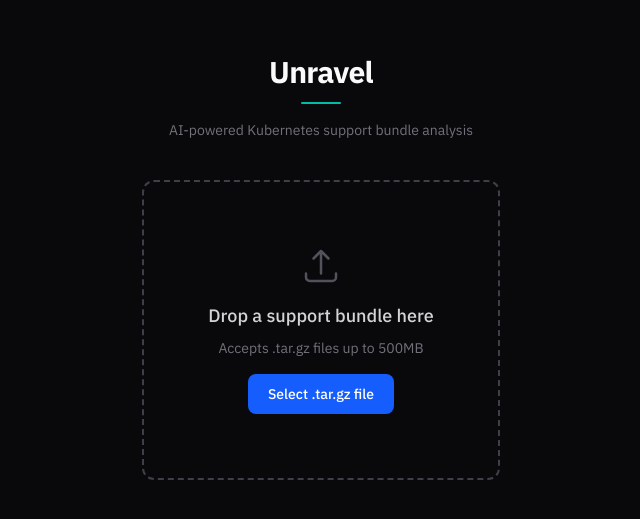
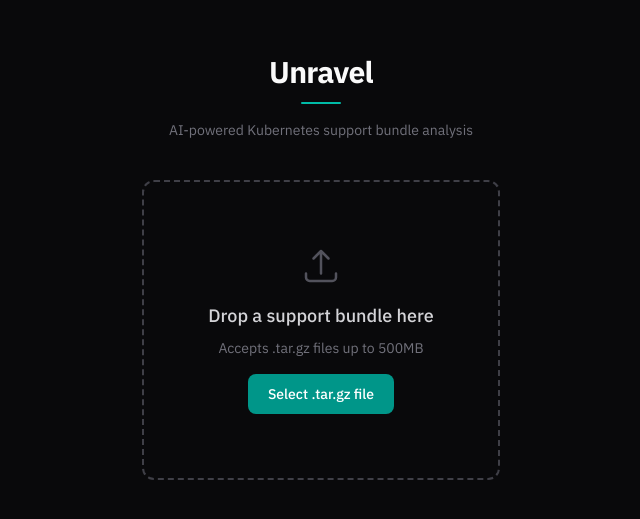
Before and after one commit to norumander/unravel, a React (Vite) app in the folder src/frontend/: page / in a window 1280 px wide. Shown: the part 133-652 px from the top of the page, without its empty margins (319-959 px from the left). Built offline with nearby package versions, Linux system fonts and the light colour scheme.

Commit message:
style: replace blue with teal accent in UploadPhase

```diff
--- a/src/frontend/src/components/UploadPhase.tsx
+++ b/src/frontend/src/components/UploadPhase.tsx
@@ -97,7 +97,7 @@ export function UploadPhase({ onUploadComplete }: UploadPhaseProps) {
         onDrop={handleDrop}
         className={`w-full max-w-lg rounded-xl border-2 border-dashed p-16 text-center transition-all duration-200 ${
           isDragging
-            ? 'border-blue-500 bg-blue-950/20'
+            ? 'border-teal-500 bg-teal-950/20'
             : 'border-zinc-700 hover:border-zinc-600'
         }`}
       >
@@ -120,7 +120,7 @@ export function UploadPhase({ onUploadComplete }: UploadPhaseProps) {
         />
         <label
           htmlFor="file-input"
-          className="inline-block cursor-pointer rounded-lg bg-blue-600 px-5 py-2.5 text-sm font-medium text-white transition-colors hover:bg-blue-500"
+          className="inline-block cursor-pointer rounded-lg bg-teal-600 px-5 py-2.5 text-sm font-medium text-white transition-all duration-200 hover:bg-teal-500 hover:shadow-lg hover:shadow-teal-500/10"
         >
           Select .tar.gz file
         </label>
@@ -128,7 +128,7 @@ export function UploadPhase({ onUploadComplete }: UploadPhaseProps) {
 
       {isUploading && (
         <div data-testid="upload-progress" className="flex w-full max-w-lg items-center justify-center gap-3">
-          <div className="h-5 w-5 animate-spin rounded-full border-2 border-blue-500 border-t-transparent" />
+          <div className="h-5 w-5 animate-spin rounded-full border-2 border-teal-500 border-t-transparent" />
           <p className="text-sm text-zinc-400">Uploading and extracting bundle...</p>
         </div>
       )}
```
